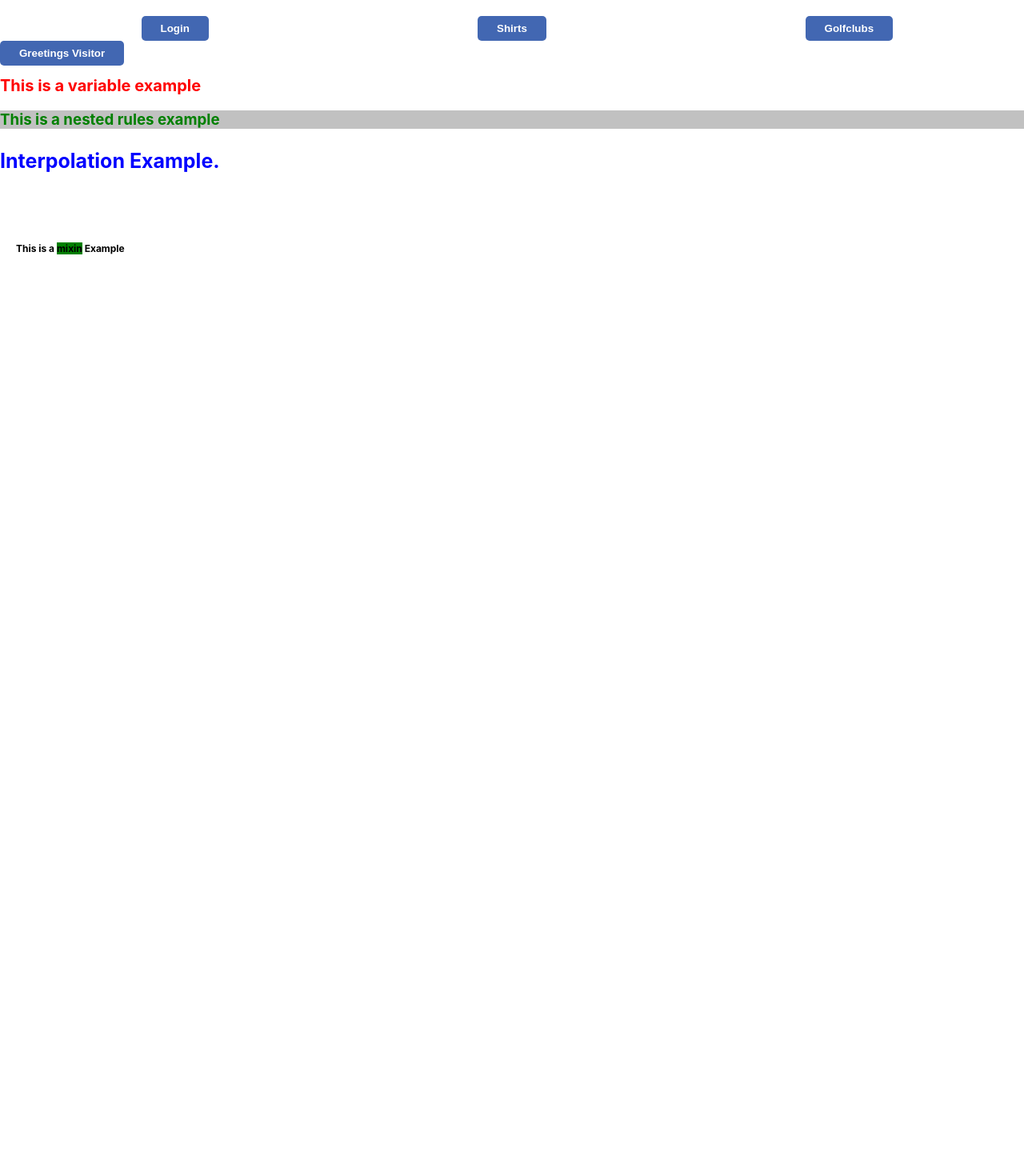
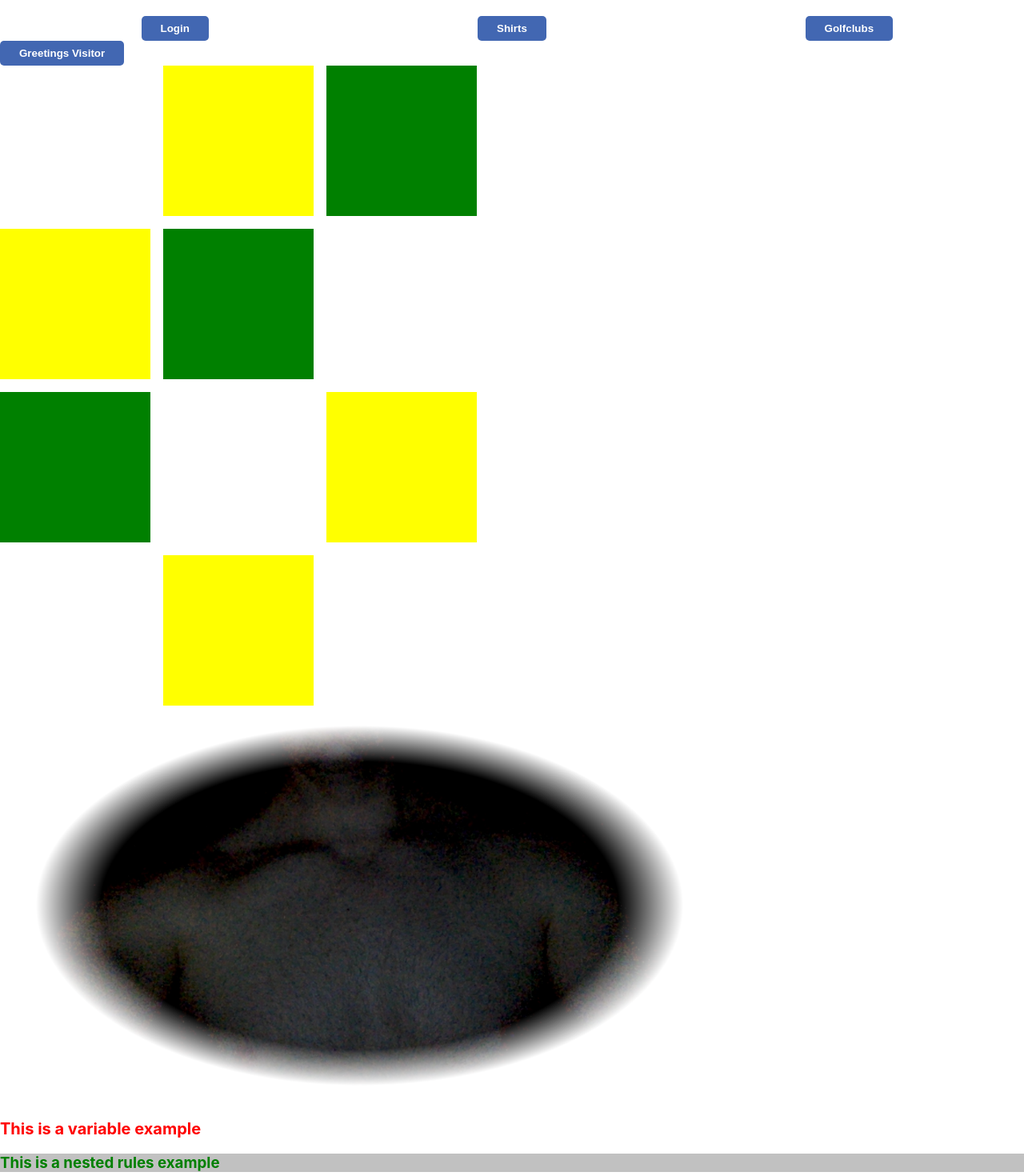
Before and after one commit to secretLabHQ389/SCSS-navbar, a React (Create React App) app: page / in a window 1280 px wide. Shown: the top 1470 px of the page at 80% size. Before the commit the page ends 800 px from the top, so only its background shows below. Built offline with nearby package versions, Linux system fonts and the light colour scheme.

Commit message:
CSS tricks

```diff
--- a/src/App.js
+++ b/src/App.js
@@ -2,6 +2,7 @@ import React, { useState } from 'react'
 import './App.scss'
 import Navbar from './components/navbar/Navbar'
 import Footer from './components/footer/Footer'
+import CssExs from './components/items/CssExs'
 
 function App() {
   const [showGreeting, setShowGreeting ] = useState(false)
@@ -17,6 +18,7 @@ function App() {
       {showGreeting && (
         <div>Hello my friend</div>
       )}
+      <CssExs />
       <Footer />
     </>
   )
--- /dev/null
+++ b/src/components/items/CssExs.js
@@ -0,0 +1,27 @@
+import React from 'react'
+import './CssExs.scss'
+import NicePecs from '../../assets/nosaggypecshere.jpg'
+
+const CssExs = () => {
+  return (
+    <>
+      <div className={'grid'}>
+        <div className={'grid-item'}></div>
+        <div className={'grid-item'}></div>
+        <div className={'grid-item'}></div>
+        <div className={'grid-item'}></div>
+        <div className={'grid-item'}></div>
+        <div className={'grid-item'}></div>
+        <div className={'grid-item'}></div>
+        <div className={'grid-item'}></div>
+        <div className={'grid-item'}></div>
+        <div className={'grid-item'}></div>
+        <div className={'grid-item'}></div>
+      </div>
+
+      <img className={'masked'} src={NicePecs} alt='ghost porn' />
+    </>
+  )
+}
+
+export default CssExs
--- /dev/null
+++ b/src/components/items/CssExs.scss
@@ -0,0 +1,22 @@
+.grid {
+  display: grid;
+  grid-template-rows: repeat(4, 1fr);
+  grid-auto-columns: calc((100vh - 3em) / 4);
+  grid-auto-flow: column;
+  grid-gap: 1em;
+  height: 100vh;
+}
+
+.grid-item:nth-child(3n) {
+  background-color: green;
+}
+
+.grid-item:nth-child(3n + 2) {
+  background-color: yellow;
+}
+
+.masked {
+  height: 500px;
+  mask-image: radial-gradient(ellipse 90% 90% at 50% 50%, black 40%, transparent 50%);
+  -webkit-mask-image: radial-gradient(ellipse 90% 90% at 50% 50%, black 40%, transparent 50%);
+}
```
Also changed, not shown: src/assets/nosaggypecshere.jpg (added).
